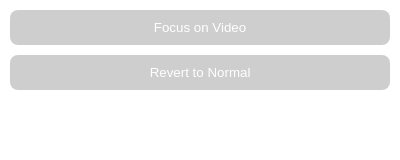
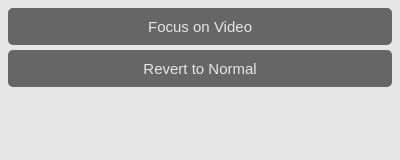
Before and after one commit to tanmaykulkarni2112/projects, a browser extension: page youtube-video-focus/popup.html in a window 400 px wide. Drawn offline with Linux system fonts and the light colour scheme.

Commit message:
improvised popup.html

```diff
--- a/youtube-video-focus/popup.html
+++ b/youtube-video-focus/popup.html
@@ -2,25 +2,42 @@
 <html>
 <head>
   <style>
-    body {
-      font-family: Arial, sans-serif;
-      margin: 10px;
+    body{
+    font-family: 'Times New Roman', Times, serif;
+    /* margin: 0px; */
+    background-color: hsl(0, 0%, 90%);
+    /* border-radius: 10%; */
+    }
+    #focusButton{
+      margin-bottom: 5px;
     }
     .button {
       padding: 10px;
-      background-color: #a5a4a48a;
-      color: white;
+      background-color: hsl(0, 0%, 40%);
+      color: hsl(0, 0%, 90%);
       border: none;
       cursor: pointer;
-      border-radius: 8px;
-      margin-bottom: 10px;
+      border-radius: 5px;
+      /* margin: 2px; */
       width: 100%;
+      font-size: 15px;
+      cursor: pointer;
     }
-    .button:hover {
-      background-color: #c7a7a7;
+    #focusButton:hover {
+    background-color: hsl(125, 100%, 38%);
+    }
+    #focusButton:active {
+      background-color: hsl(125, 90%, 58%);
+    }
+    #revertButton:hover {
+      background-color: hsl(0, 100%, 50%);
+    }
+    #revertButton:active {
+      background-color: hsl(0, 100%, 60%);
     }
   </style>
 </head>
+
 <body>
     <span>
     <button id="focusButton" class="button">Focus on Video</button>
```
